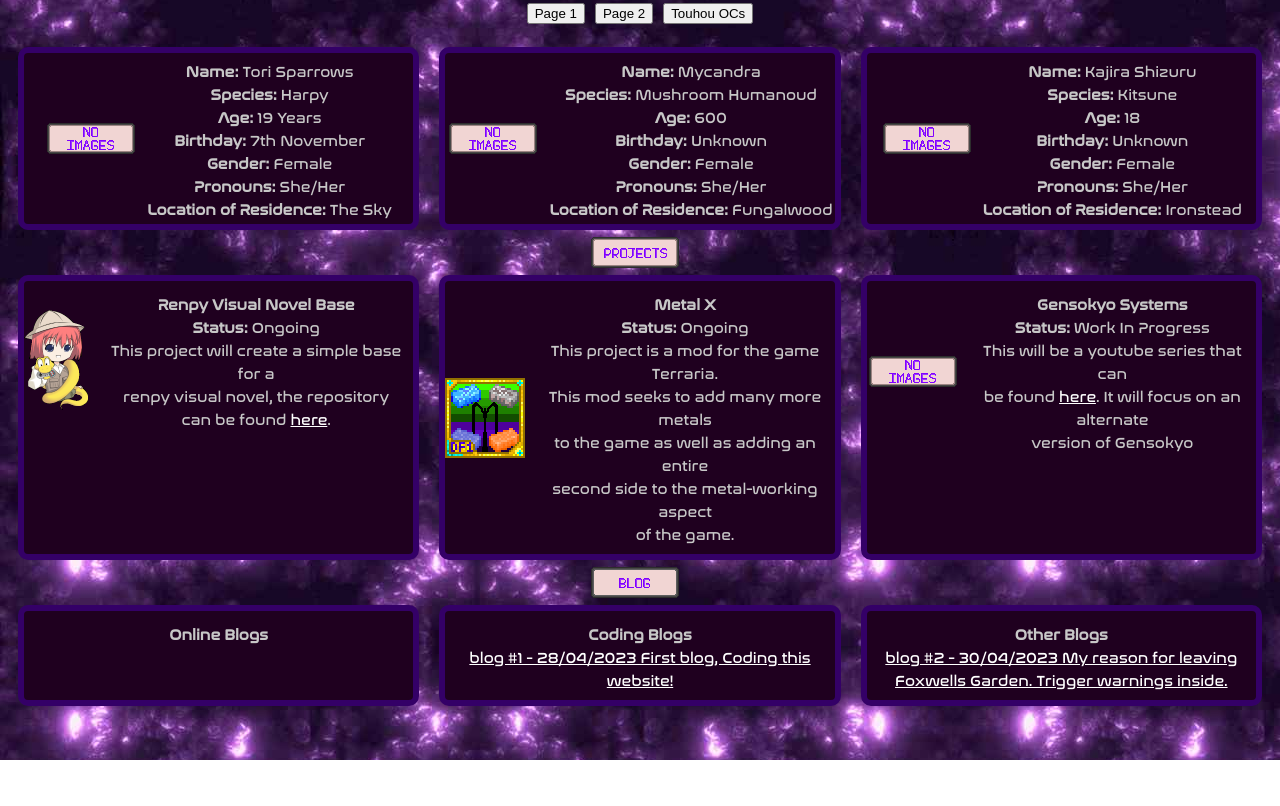
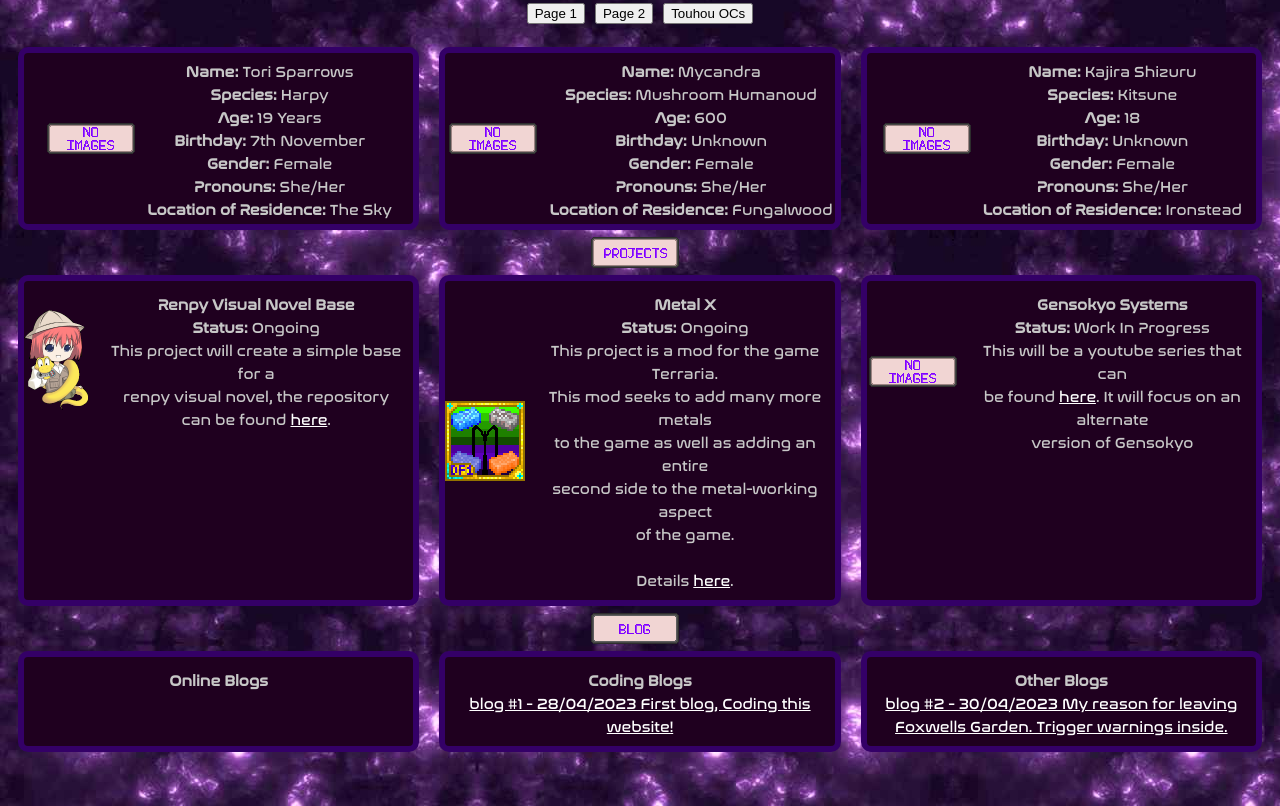
Before and after one commit to dualfighter1/noelle.df1.dev, a plain HTML site: page index.html in a window 1280 px wide. Shown: the part 788-1594 px from the top of the page. Before the commit the page ends 1548 px from the top, so only its background shows below. Drawn offline with Linux system fonts and the light colour scheme.

Commit message:
added more info for metal x

```diff
--- a/index.html
+++ b/index.html
@@ -309,7 +309,7 @@
                     <div style="flex-basis: 33%">
 		                <div class="container">
 			                <img src="images/metal-x.png"></img>
-                            <p><b>Metal X<br>Status:</b> Ongoing</br>This project is a mod for the game Terraria.<br>This mod seeks to add many more metals<br>to the game as well as adding an entire<br>second side to the metal-working aspect<br>of the game.</p>
+                            <p><b>Metal X<br>Status:</b> Ongoing</br>This project is a mod for the game Terraria.<br>This mod seeks to add many more metals<br>to the game as well as adding an entire<br>second side to the metal-working aspect<br>of the game.<br><br>Details <a href="https://www.youtube.com/@DF1Tmods">here</a>.</p>
 		                </div>
                     </div>
                     <div style="flex-basis: 33%">
```
